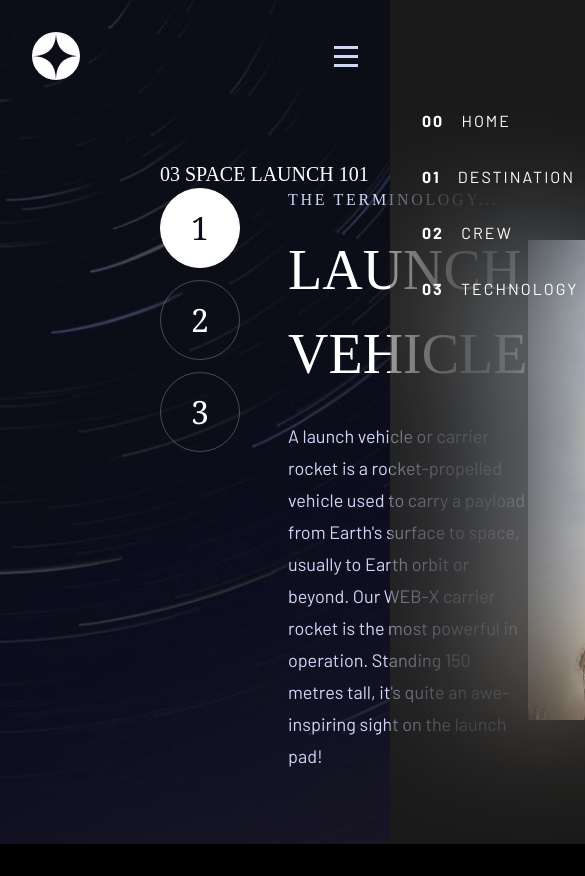
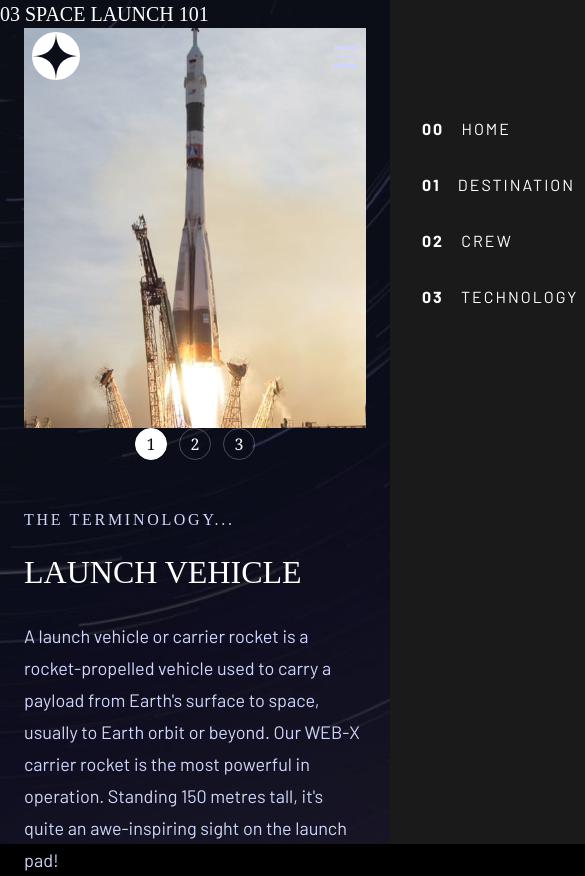
Before and after one commit to mmuneeb1000/space-tourism-site, a React (Vite) app: page /technology in a window 390 px wide. Shown: the top 876 px of the page, 585 px wide, since content can reach past the window. Before the commit the page ends 844 px from the top, so only its background shows below. Built offline with nearby package versions, Linux system fonts and the light colour scheme; a web font is replaced by a local one.

Commit message:
mobile styling defined

```diff
--- a/src/components/Header.jsx
+++ b/src/components/Header.jsx
@@ -55,20 +55,60 @@ export default function Header() {
           </button>
         </div>
 
-        <nav className="mt-10 flex flex-col gap-8 px-8 text-white uppercase tracking-[2px]">
-          <NavLink to="/" onClick={() => setOpen(false)}>
+        <nav className="mt-10 flex flex-col gap-8 px-8 text-white uppercase tracking-[2px] border-r-4 py-2">
+          <NavLink
+            className={({ isActive }) =>
+              `border-r-4 ${
+                isActive
+                  ? "border-white"
+                  : "border-transparent hover:border-white/40"
+              }`
+            }
+            to="/"
+            onClick={() => setOpen(false)}
+          >
             <span className="mr-3 font-bold">00</span> Home
           </NavLink>
 
-          <NavLink to="/destination" onClick={() => setOpen(false)}>
+          <NavLink
+            className={({ isActive }) =>
+              `border-r-4${
+                isActive
+                  ? "border-white"
+                  : "border-transparent hover:border-white/40"
+              }`
+            }
+            to="/destination"
+            onClick={() => setOpen(false)}
+          >
             <span className="mr-3 font-bold">01</span> Destination
           </NavLink>
 
-          <NavLink to="/crew" onClick={() => setOpen(false)}>
+          <NavLink
+            className={({ isActive }) =>
+              `border-r-4 ${
+                isActive
+                  ? "border-white"
+                  : "border-transparent hover:border-white/40"
+              }`
+            }
+            to="/crew"
+            onClick={() => setOpen(false)}
+          >
             <span className="mr-3 font-bold">02</span> Crew
           </NavLink>
 
-          <NavLink to="/technology" onClick={() => setOpen(false)}>
+          <NavLink
+            className={({ isActive }) =>
+              `border-r-4 ${
+                isActive
+                  ? "border-white"
+                  : "border-transparent hover:border-white/40"
+              }`
+            }
+            to="/technology"
+            onClick={() => setOpen(false)}
+          >
             <span className="mr-3 font-bold">03</span> Technology
           </NavLink>
         </nav>
--- a/src/pages/Crew.jsx
+++ b/src/pages/Crew.jsx
@@ -12,20 +12,25 @@ export default function Crew() {
       className="h-screen bg-cover bg-center"
       style={{ backgroundImage: `url(${bgCrew})` }}
     >
-      <h1 className="pt-40 uppercase ml-40 text-xl">02 Meet Your Crew</h1>
-      <div className="flex items-center justify-between mx-40">
-        <div className="max-w-[540px] text-white ml-40 ">
-          <h3 className="mb-2 font-serif text-2xl uppercase text-white/50">
+      <h1 className="lg:pt-40 uppercase lg:ml-40 text-xl">02 Meet Your Crew</h1>
+      <div
+        className="flex flex-col items-center justify-center
+      lg:flex-row lg:items-center lg:justify-between lg:mx-40"
+      >
+        <div className="max-w-[540px] text-white text-center lg:text-left lg:ml-40 ">
+          <h3 className="mb-2 font-serif lg:text-2xl uppercase text-white/50">
             {crew.role}
           </h3>
 
-          <h2 className="mb-4 font-serif text-6xl uppercase">{crew.name}</h2>
+          <h2 className="mb-4 font-serif text-4xl lg:text-6xl uppercase">
+            {crew.name}
+          </h2>
 
           <p className="max-w-[445px] text-[18px] leading-8 text-[#D0D6F9]">
             {crew.bio}
           </p>
 
-          <div className="mt-24 flex items-center gap-6">
+          <div className="mt-24 flex lg:justify-start justify-center items-center gap-6">
             {data.crew.map((member, index) => (
               <button
                 key={member.name}
@@ -40,7 +45,7 @@ export default function Crew() {
             ))}
           </div>
         </div>
-        <img className="h-140" src={crew.images.png} alt={crew.name} />
+        <img className="lg:h-140 p-4" src={crew.images.png} alt={crew.name} />
       </div>
     </section>
   );
--- a/src/pages/Destination.jsx
+++ b/src/pages/Destination.jsx
@@ -11,17 +11,17 @@ export default function Destination() {
       className="h-screen bg-cover bg-center"
       style={{ backgroundImage: `url(${bgDestination})` }}
     >
-      <h1 className="pt-40 uppercase ml-40 text-xl">
+      <h1 className="lg:pt-40 uppercase lg:ml-40 text-xl">
         01 Pick your destination
       </h1>
-      <div className="flex items-center justify-between mx-30">
+      <div className="flex flex-col lg:flex-row items-center justify-between p-8 lg:mx-30">
         <img
           src={destination.images.png}
           alt={destination.name}
-          className="h-[445px] w-[445px] mx-40"
+          className="w-[300px] h-[300px] lg:h-[445px] lg:w-[445px] lg:mx-40"
         />
-        <div className="max-w-[445px] ">
-          <div className="mb-10 flex gap-8 uppercase tracking-[2.7px] text-[#D0D6F9]">
+        <div className="max-w-[445px] text-center lg:text-left">
+          <div className="my-6  lg:mb-10 flex justify-center lg:justify-start gap-8 uppercase tracking-[2.7px] text-[#D0D6F9]">
             {data.destinations.map((item, index) => (
               <button
                 key={item.name}
@@ -37,7 +37,7 @@ export default function Destination() {
             ))}
           </div>
 
-          <h1 className="mb-4 font-serif text-[100px] uppercase leading-none">
+          <h1 className="mb-4 font-serif text-[48px] lg:text-[100px] uppercase leading-none">
             {destination.name}
           </h1>
 
@@ -45,13 +45,15 @@ export default function Destination() {
             {destination.description}
           </p>
 
-          <div className="mt-8 flex gap-20 uppercase">
+          <div className="mt-8 flex justify-center gap-10 lg:gap-20 uppercase">
             <div>
               <p className="mb-3 text-sm tracking-[2px] text-[#D0D6F9]">
                 Avg. Distance
               </p>
 
-              <p className="font-serif text-[28px]">{destination.distance}</p>
+              <p className="font-serif lg:text-[28px]">
+                {destination.distance}
+              </p>
             </div>
 
             <div>
@@ -59,7 +61,7 @@ export default function Destination() {
                 Est. Travel Time
               </p>
 
-              <p className="font-serif text-[28px]">{destination.travel}</p>
+              <p className="font-serif lg:text-[28px]">{destination.travel}</p>
             </div>
           </div>
         </div>
--- a/src/pages/Home.jsx
+++ b/src/pages/Home.jsx
@@ -5,17 +5,20 @@ export default function Home() {
       className="fixed inset-0 overflow-hidden bg-cover bg-center"
       style={{ backgroundImage: `url(${bgHome})` }}
     >
-      <div className="relative z-10 flex h-full items-end justify-between px-40 pb-32">
-        <div className="max-w-[450px] text-white">
-          <h2 className="mb-6 text-[28px] uppercase tracking-[4.75px] text-[#D0D6F9]">
+      <div
+        className="relative z-10 flex flex-col lg:flex-row h-full justify-evenly items-center
+      lg:items-end  lg:justify-between px-6 lg:px-40 lg:pb-32"
+      >
+        <div className="max-w-[450px] text-white text-center lg:text-left">
+          <h2 className="mb-6 lg:text-[28px] uppercase tracking-[4.75px] text-[#D0D6F9]">
             So, you want to travel to
           </h2>
 
-          <h1 className="mb-8 font-serif text-[150px] uppercase leading-none">
+          <h1 className="mb-8 font-serif text-7xl lg:text-[150px] uppercase leading-none">
             Space
           </h1>
 
-          <p className="text-[18px] leading-8 text-[#D0D6F9]">
+          <p className="lg:text-[18px] leading-8 text-[#D0D6F9]">
             Let’s face it; if you want to go to space, you might as well
             genuinely go to outer space and not hover kind of on the edge of it.
             Well sit back, and relax because we’ll give you a truly out of this
@@ -23,8 +26,14 @@ export default function Home() {
           </p>
         </div>
 
-        <button className="relative flex h-[274px] w-[274px] items-center justify-center rounded-full bg-white font-serif text-[32px] uppercase tracking-[2px] text-[#0B0D17] transition hover:before:absolute hover:before:h-[420px] hover:before:w-[420px] hover:before:rounded-full hover:before:bg-white/10 hover:before:content-['']">
-          <span className="relative z-10">Explore</span>
+        <button
+          className="relative flex h-[120px] w-[120px] lg:h-[274px] lg:w-[274px] items-center
+         justify-center rounded-full bg-white font-serif lg:text-[32px]
+         uppercase tracking-[2px] text-[#0B0D17] transition
+         lg:hover:before:absolute lg:hover:before:h-[420px] lg:hover:before:w-[420px]
+         lg:hover:before:rounded-full lg:hover:before:bg-white/10 lg:hover:before:content-['']"
+        >
+          <span className="relative z-10 ">Explore</span>
         </button>
       </div>
     </section>
--- a/src/pages/Technology.jsx
+++ b/src/pages/Technology.jsx
@@ -11,16 +11,23 @@ export default function Technology() {
       className="h-screen bg-cover bg-center"
       style={{ backgroundImage: `url(${bgTechnology})` }}
     >
-      <h1 className="pt-40 uppercase ml-40 text-xl">03 Space Launch 101</h1>
-      <div className="ml-40 flex items-center justify-between">
-        <div className="flex gap-12">
-          <div className="flex flex-col gap-3">
+      <h1 className="lg:pt-40 uppercase lg:ml-40 text-xl">
+        03 Space Launch 101
+      </h1>
+      <img
+        className="h-100 px-6 lg:hidden"
+        src={tech.images.portrait}
+        alt={tech.name}
+      />
+      <div className="lg:ml-40 flex items-center justify-between">
+        <div className="flex flex-col lg:flex-row gap-12">
+          <div className="flex lg:flex-col justify-center lg:justify-start gap-3">
             {data.technology.map((_, index) => (
               <button
                 key={index}
                 onClick={() => setActive(index)}
-                className={`flex h-20 w-20 items-center justify-center
-                cursor-pointer  rounded-full border font-serif text-[32px] transition ${
+                className={`flex h-8 w-8 lg:h-20 lg:w-20 items-center justify-center
+                cursor-pointer  rounded-full border font-serif lg:text-[32px] transition ${
                   active === index
                     ? "bg-white text-[#0B0D17] border-white"
                     : "border-white/25 text-white hover:border-white"
@@ -31,12 +38,12 @@ export default function Technology() {
             ))}
           </div>
 
-          <div className="max-w-[470px] text-white">
+          <div className="max-w-[470px] text-white px-6">
             <h2 className="mb-4 text-[16px] uppercase tracking-[2.7px] text-[#D0D6F9]">
               The terminology...
             </h2>
 
-            <h1 className="mb-6 font-serif text-[56px] uppercase">
+            <h1 className="mb-6 font-serif text-[32px] lg:text-[56px] uppercase">
               {tech.name}
             </h1>
 
@@ -45,7 +52,11 @@ export default function Technology() {
             </p>
           </div>
         </div>
-        <img className="h-120" src={tech.images.portrait} alt={tech.name} />
+        <img
+          className="hidden lg:flex lg:h-120"
+          src={tech.images.portrait}
+          alt={tech.name}
+        />
       </div>
     </section>
   );
```
